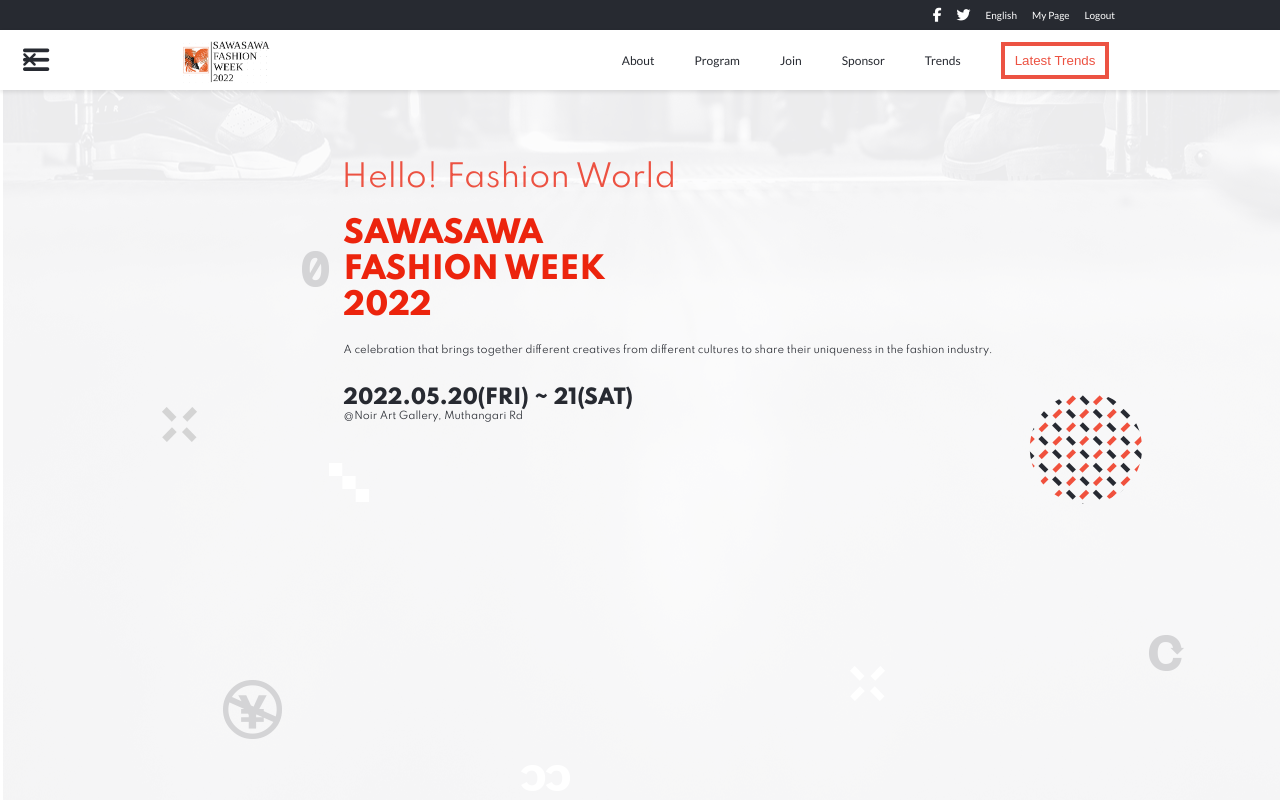
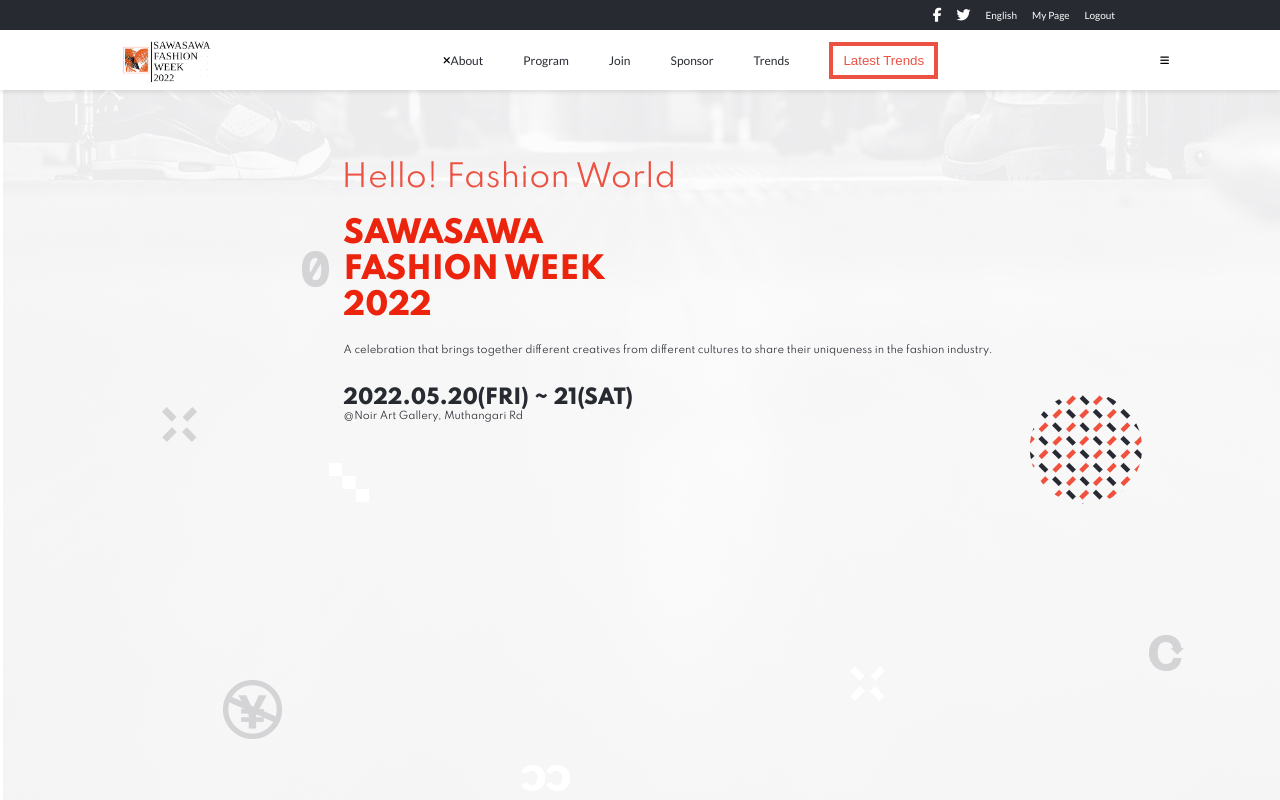
Before and after one commit to Graycemuthui/Conference-Page, a website: page html/index.html in a window 1280 px wide. Shown: the top 800 px of the page. Drawn offline with Linux system fonts and the light colour scheme; a web font is replaced by a local one.

Commit message:
Fix hamburger

```diff
--- a/css/about.css
+++ b/css/about.css
@@ -135,21 +135,12 @@ body {
   color: #ebc934;
 }
 
-.close-icon {
+.fa-times {
   display: none;
-  color: var(--color-primary);
-  position: absolute;
-  left: 1rem;
-  font-size: 2rem;
-  margin: 1.2rem;
 }
 
-.bars {
+.fa-bars {
   display: none;
-  color: var(--color-primary);
-  font-size: 3rem;
-  position: absolute;
-  left: 2.3rem;
 }
 
 /* Headline-Section */
@@ -300,6 +291,11 @@ hr {
   color: var(--color-accent);
 }
 
+.copyright-img {
+  width: 20px;
+  height: 20px;
+}
+
 /* Mobile-Version */
 @media screen and (max-width: 768px) {
   .page-heading {
@@ -362,7 +358,7 @@ hr {
     margin-top: 1.5rem;
   }
 
-  .close-icon {
+  .fa-times {
     display: block;
     color: var(--color-primary);
     position: absolute;
@@ -371,7 +367,7 @@ hr {
     margin: 1.2rem;
   }
 
-  .bars {
+  .fa-bars {
     display: block;
     color: var(--color-primary);
     font-size: 3rem;
--- a/css/styles.css
+++ b/css/styles.css
@@ -137,21 +137,12 @@ body {
   color: #ebc934;
 }
 
-.close-icon {
+.fa-times {
   display: none;
-  color: var(--color-primary);
-  position: absolute;
-  left: 1rem;
-  font-size: 2rem;
-  margin: 1.2rem;
 }
 
-.bars {
+.fa-bars {
   display: none;
-  color: var(--color-primary);
-  font-size: 3rem;
-  position: absolute;
-  left: 2.3rem;
 }
 
 /* Headline-section */
@@ -435,7 +426,7 @@ hr {
     margin-top: 1.5rem;
   }
 
-  .close-icon {
+  .fa-times {
     display: block;
     color: var(--color-primary);
     position: absolute;
@@ -444,7 +435,7 @@ hr {
     margin: 1.2rem;
   }
 
-  .bars {
+  .fa-bars {
     display: block;
     color: var(--color-primary);
     font-size: 3rem;
```
